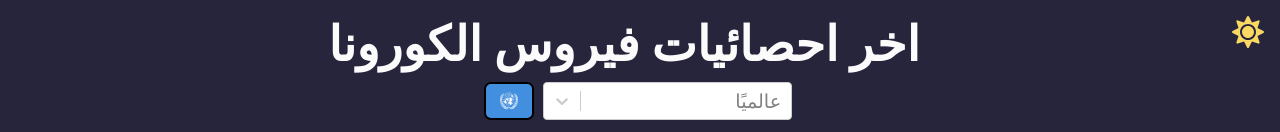
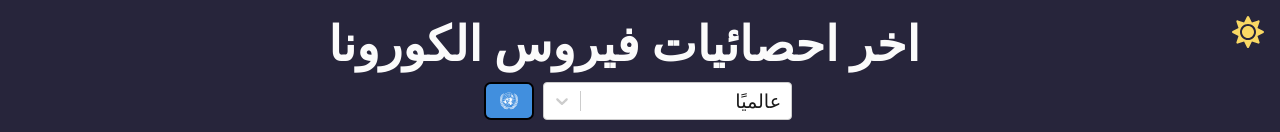
Before and after one commit to ahmedzacky/covid-bel3araby, a React (Create React App) app: page / in a window 1280 px wide. Shown: the top 132 px of the page. Built offline with nearby package versions, Linux system fonts and the light colour scheme; no server answers.

Commit message:
more fixes

```diff
--- a/src/components/SearchCountries.js
+++ b/src/components/SearchCountries.js
@@ -16,6 +16,16 @@ const SearchCountries = ({Arabized, countryData, getCountryData}) => (
             options={Arabized}
             value={Arabized.value}
             onChange={getCountryData}
+            theme={
+                theme =>
+            ({
+                ...theme,
+                colors: {
+                    ...theme.colors,
+                    neutral50: '#1a1a1a',
+                },
+            })
+            }
         />
     </div>
 )
```
